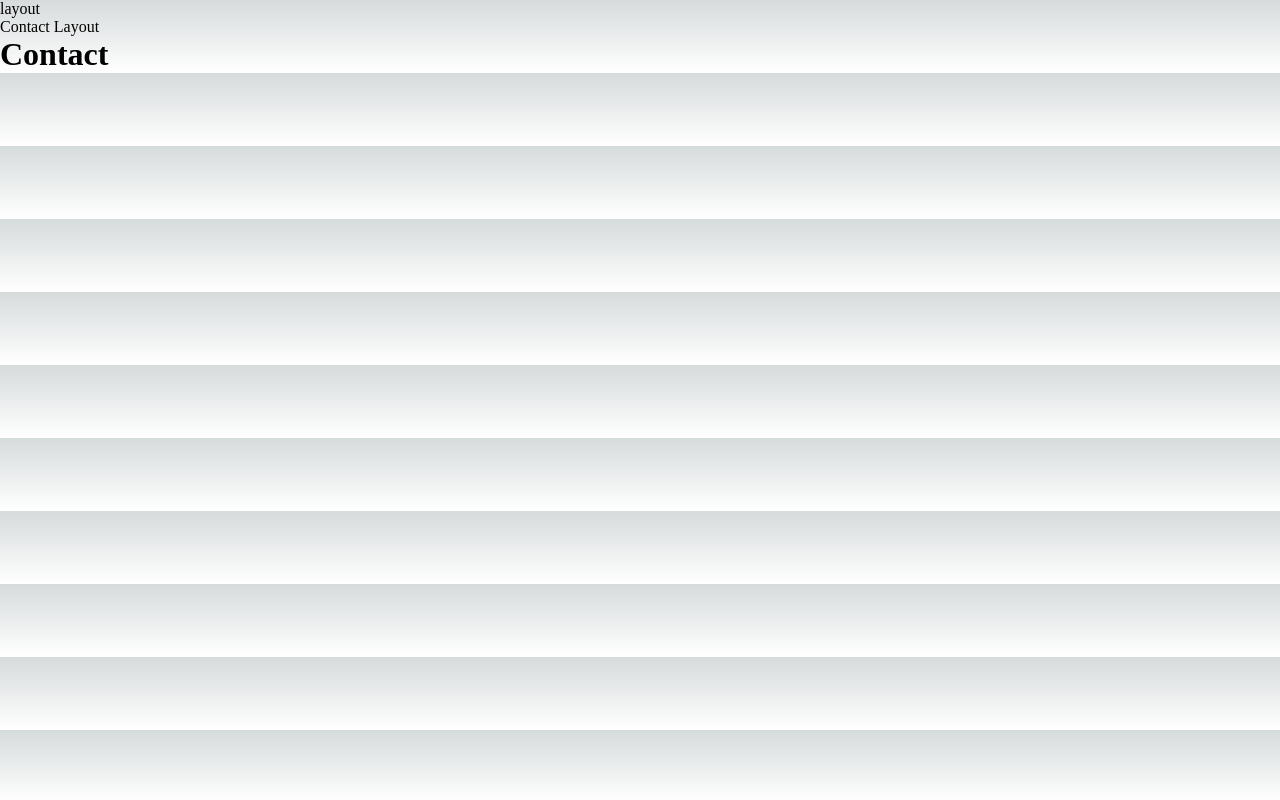
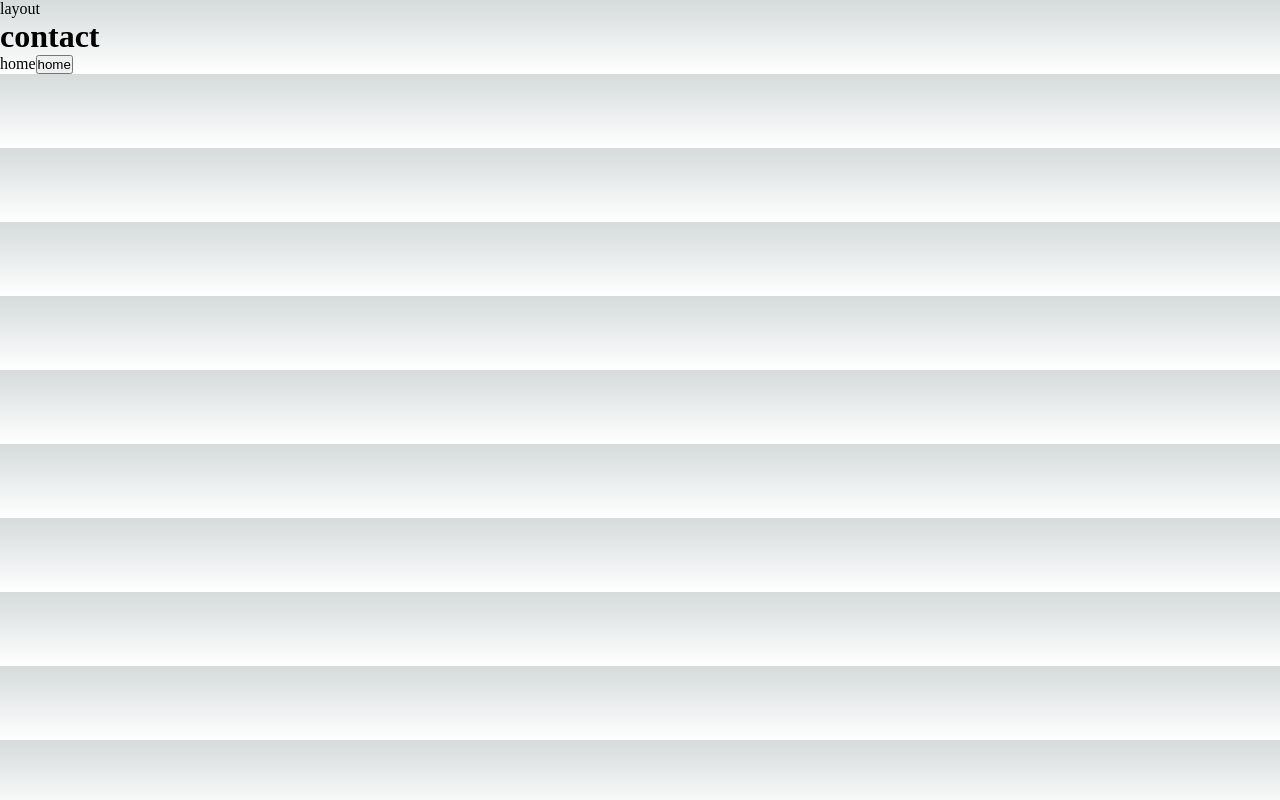
Before and after one commit to parveen232/intro-nextjs, a Next.js app: page /contact in a window 1280 px wide. Built offline with nearby package versions, Linux system fonts and the light colour scheme.

Commit message:
Navigation | Server vs Client Components

```diff
--- a/app/contact/layout.tsx
+++ /dev/null
@@ -1,8 +0,0 @@
-export default function ContactLayout({children}) {
-    return (
-        <div>
-            <div>Contact Layout</div>
-            <div>{children}</div>
-        </div>
-    )
-}
--- a/app/contact/page.tsx
+++ b/app/contact/page.tsx
@@ -1,3 +1,25 @@
+'use client'
+// this is now a client component
+import Link from "next/link"
+import { useRouter } from "next/navigation"
+
+// import fs from 'fs';
+// nodejs stuff
+
 export default function Contact() {
-    return <h1>Contact</h1>
+    const router = useRouter()
+    // router.----
+
+    return (
+        <div>
+            <h1>contact</h1>
+            <Link href="/">home</Link>
+            <button onClick={() => router.push('/')}>home</button>
+        </div>
+    )
 }
+
+// export const getServerSideProps = () => {
+//     // all types of node js stuff here
+// }
+// not happen anymore in app directory it was before in pages directory
```
